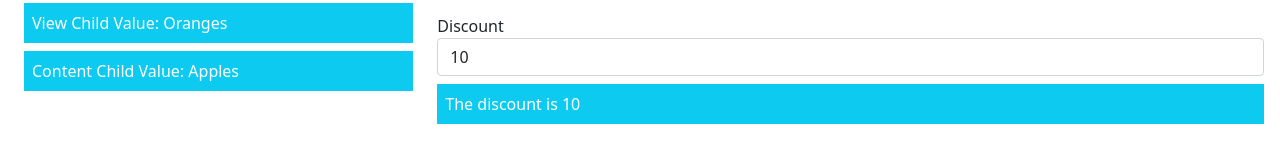
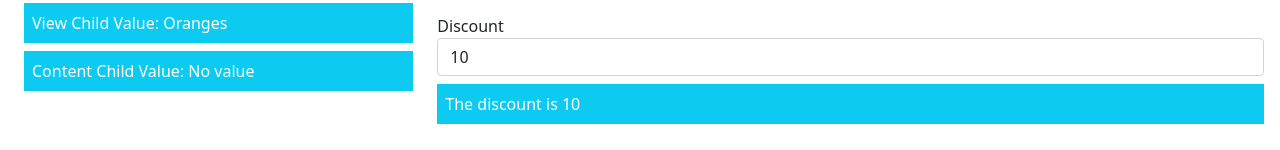
Before and after one commit to rafaelhfreitas/angular_underhood, an Angular app: page / in a window 1280 px wide. Shown: the part 253-403 px from the top of the page. Built offline with nearby package versions, Linux system fonts and the light colour scheme.

Commit message:
skipping self defined providers

```diff
--- a/src/app/productForm.component.ts
+++ b/src/app/productForm.component.ts
@@ -1,4 +1,4 @@
-import { Component, Output, EventEmitter, ViewEncapsulation } from "@angular/core";
+import { Component, Output, EventEmitter, ViewEncapsulation , Inject, SkipSelf} from "@angular/core";
 import { Product } from "./product.model";
 import { Model } from "./repository.model";
 import { VALUE_SERVICE } from "./valueDisplay.directive";
@@ -13,7 +13,10 @@
 
     newProduct : Product = new Product();
 
-    constructor(private model: Model) {}
+    constructor(private model: Model,
+        @Inject(VALUE_SERVICE) @SkipSelf() private serviceValue: string) {
+            console.log("Service value: " + serviceValue);
+        }
 
     // @Output("paNewProduct")
     // newProductEvent = new EventEmitter<Product>();
--- a/src/app/valueDisplay.directive.ts
+++ b/src/app/valueDisplay.directive.ts
@@ -1,4 +1,4 @@
-import { Directive, InjectionToken, Inject, HostBinding } from "@angular/core";
+import { Directive, InjectionToken, Inject, HostBinding, Host, Optional } from "@angular/core";
 
 export const VALUE_SERVICE = new InjectionToken("value_service");
 
@@ -8,8 +8,8 @@
 })
 export class PaDisplayValueDirective {
 
-    constructor(@Inject(VALUE_SERVICE) serviceValue: string) {
-        this.elementContent = serviceValue;
+    constructor(@Inject(VALUE_SERVICE) @Host() @Optional() serviceValue: string) {
+        this.elementContent = serviceValue || "No value";
     }
 
     @HostBinding("textContent")
```
